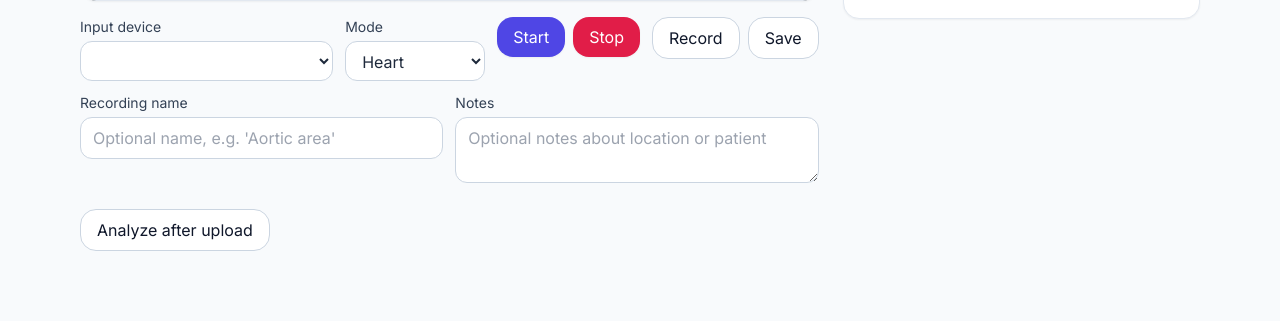
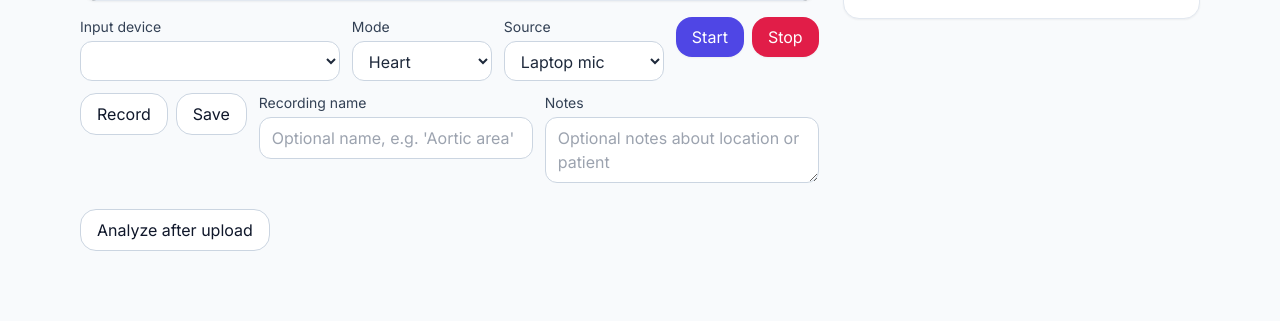
Before and after one commit to AbhishekPoojary/Cardio_Sense, a Flask app: page /diagnose in a window 1280 px wide. Shown: the part 408-729 px from the top of the page. Run offline with Flask 3, Linux system fonts and the light colour scheme; lists and menus that the app fills with data are empty; some libraries are stand-ins or nearby versions.

Commit message:
Update diagnose.html: improve diagnosis UI and features

```diff
--- a/templates/diagnose.html
+++ b/templates/diagnose.html
@@ -32,6 +32,17 @@
         <select id="modeSelect" class="input w-full">
           <option value="heart">Heart</option>
           <option value="lung">Lung</option>
+        </select>
+      </div>
+
+      <!-- Source -->
+      <div class="min-w-[160px]">
+        <label class="label block mb-1 text-sm font-medium text-slate-700">
+          Source
+        </label>
+        <select id="sourceSelect" class="input w-full">
+          <option value="laptop">Laptop mic</option>
+          <option value="esp32">ESP32 (WiFi)</option>
         </select>
       </div>
 
```
